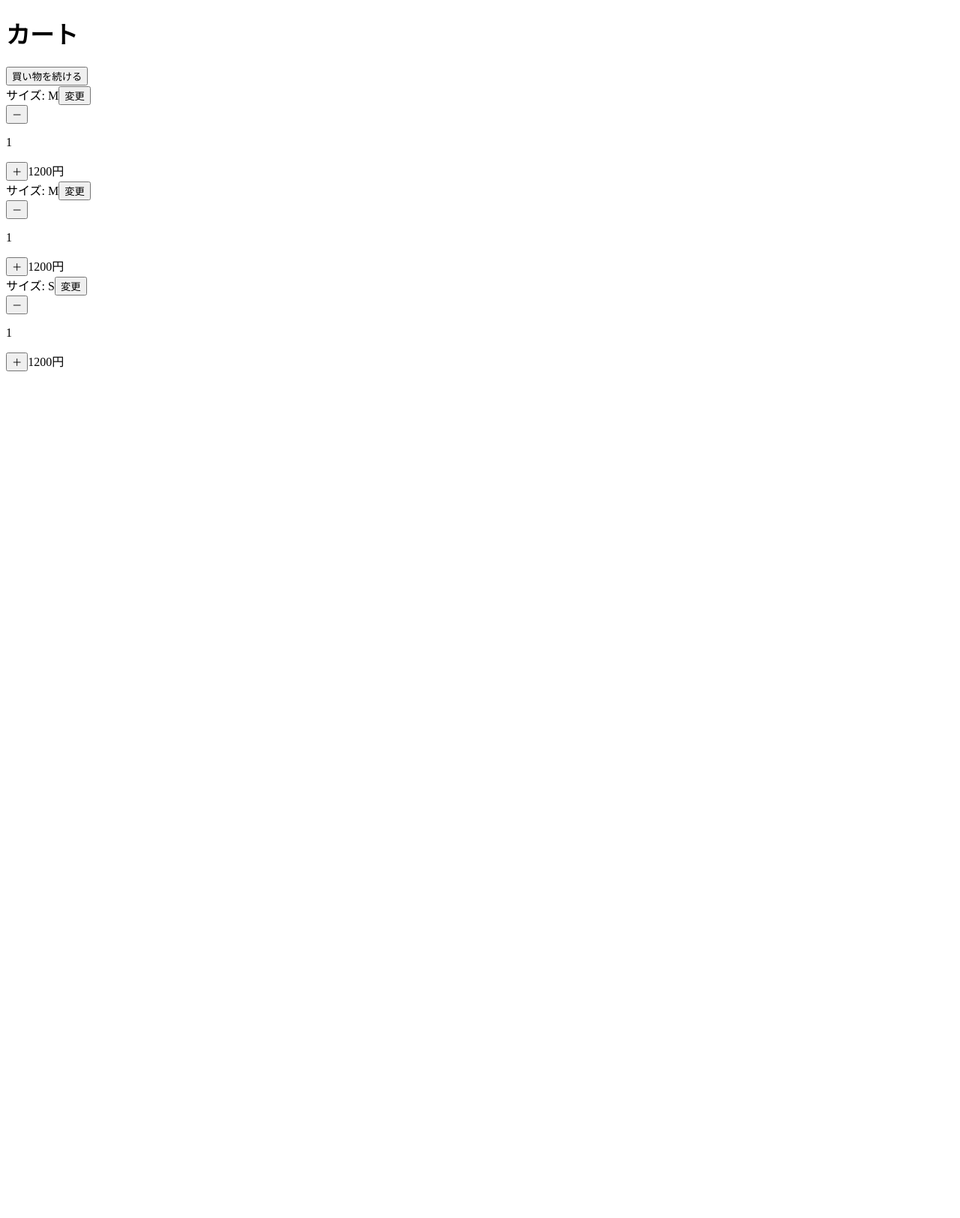
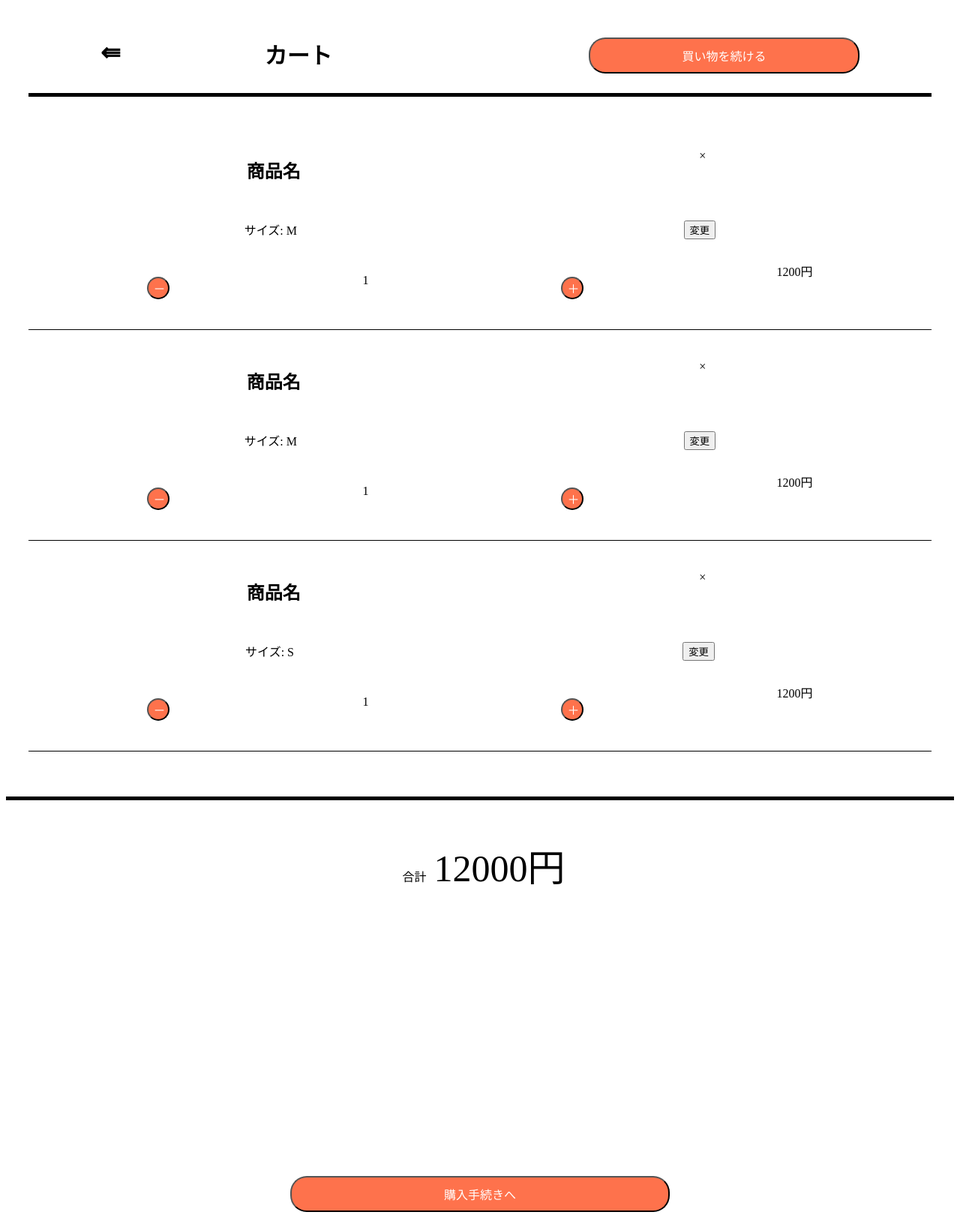
Before and after one commit to mobarisu/mobarisu, a React (Create React App) app in the folder web/react-app/: page /food_cart in a window 1280 px wide. Shown: the whole page at 75% size. Before the commit the page ends 800 px from the top, so only its background shows below. Built offline with nearby package versions, Linux system fonts and the light colour scheme.

Commit message:
food_listへのページ遷移

```diff
--- /dev/null
+++ b/web/react-app/src/components/food_cart.css
@@ -0,0 +1,90 @@
+.cart{
+    /* text-align: center; */
+    border-bottom: 5px solid black;
+    padding-bottom: 10px;
+    margin: 30px;
+    display: flex;
+    justify-content:space-around;
+  }
+  .hidari{
+    margin-left: 0px;
+    margin-right: 150px;
+    font-size: 30px;
+  }
+  .btn{
+    display: flex;
+    justify-content:space-around;
+
+  }
+  .h1 .h2{
+    font-size: 30px;
+  }
+  .btn_cart{
+    margin-top: 20px;
+    background-color: #FE724C;
+    font-size: 100%;
+    width: 30%;
+    height: 3rem;
+    border-radius: 22px;
+    color: #fff;
+  }
+  .btn_pm{
+    margin-top: 20px;
+    background-color: #FE724C;
+    font-size: 100%;
+    width: 30px;
+    height: 30px;
+    border-radius: 50px;
+    color: #fff;
+  }
+  .sazi{
+    display: flex;
+    justify-content:space-around;
+    margin: 30px;
+  }
+
+  .line{
+    border-bottom: 1px solid black;
+    padding-bottom: 10px;
+    margin: 30px;
+  }
+  .scl{
+    overflow-y: scroll;
+    margin-bottom: 30px;
+  }
+  .a{
+    border-bottom: 5px solid black;
+    padding-bottom: 30px;
+  }
+  .fin{
+    text-align    : center;      /* 文字位置   */
+    cursor        : pointer;     /* カーソル   */
+    padding       : 10px 10px;   /* 余白       */
+    background    : none;   /* 背景色     */
+    margin-bottom: 20px;
+    border: none;
+  }
+  .syoukei{
+    border-top: 5px solid black;
+    display: flex;
+    justify-content:space-around;
+    margin-bottom: 30%;
+  }
+  .yohaku{
+    margin-top: 50px;
+  }
+  .gou{
+    font-size: 50px;
+  }
+  .btn_personal{
+    margin-top: 20px;
+    background-color: #FE724C;
+    font-size: 100%;
+    width: 40%;
+    height: 3rem;
+    border-radius: 22px;
+    color: #fff;
+    cursor: pointer;
+    display: block;
+    margin: 0 auto;
+  }
--- a/web/react-app/src/components/food_cart.tsx
+++ b/web/react-app/src/components/food_cart.tsx
@@ -1,6 +1,6 @@
 import React, { useState } from 'react';
 import { useNavigate } from "react-router-dom";
-import './App.css';
+import './food_cart.css';
 
 interface CartItem {
   id: number;
@@ -8,7 +8,7 @@ interface CartItem {
   count: number;
 }
 
-const App: React.FC = () => {
+const FoodCart: React.FC = () => {
 
   const navigate = useNavigate();
 
@@ -38,10 +38,16 @@ const App: React.FC = () => {
     setCartItems(updatedItems);
   };
 
+  const removeItem = (id: number) => {
+    const updatedItems = cartItems.filter(item => item.id !== id);
+    setCartItems(updatedItems);
+  };
+
   return (
     <div className="App">
       <div className="cart">
-        <h1>カート</h1>
+        <h1 className=''>⇚</h1>
+        <h1 className='hidari'>カート</h1>
         <button className="btn_cart" onClick={() => navigate("food_list")}>買い物を続ける</button>
       </div>
 
@@ -49,9 +55,15 @@ const App: React.FC = () => {
         {cartItems.map(item => (
           <div className="line" key={item.id}>
             <div className="sazi">
+              <h2>商品名</h2>
+              <a className='fin' onClick={() => removeItem(item.id)}>×</a>
+            </div>
+
+            <div className="sazi">
               <label className="btn_change">サイズ: {item.size}</label>
-              <button className="btn_change" onClick={() => navigate("food_cart")}>変更</button>
+              <button className="btn_change" onClick={() => navigate("food_list")}>変更</button>
             </div>
+
             <div className="sazi">
               <button className="btn_pm" onClick={() => decrement(item.id)}>
                 －
@@ -65,8 +77,19 @@ const App: React.FC = () => {
           </div>
         ))}
       </div>
+
+      <div className='syoukei'>
+        <div className='yohaku'>
+          <label className='fin'>合計</label>
+          <label className='gou'>12000円</label>
+        </div>
+      </div>
+
+      <div>
+        <button className='btn_personal' onClick={() => navigate("personal_data")}>購入手続きへ</button>
+      </div>
     </div>
   );
 };
 
-export default App;
+export default FoodCart;
```
